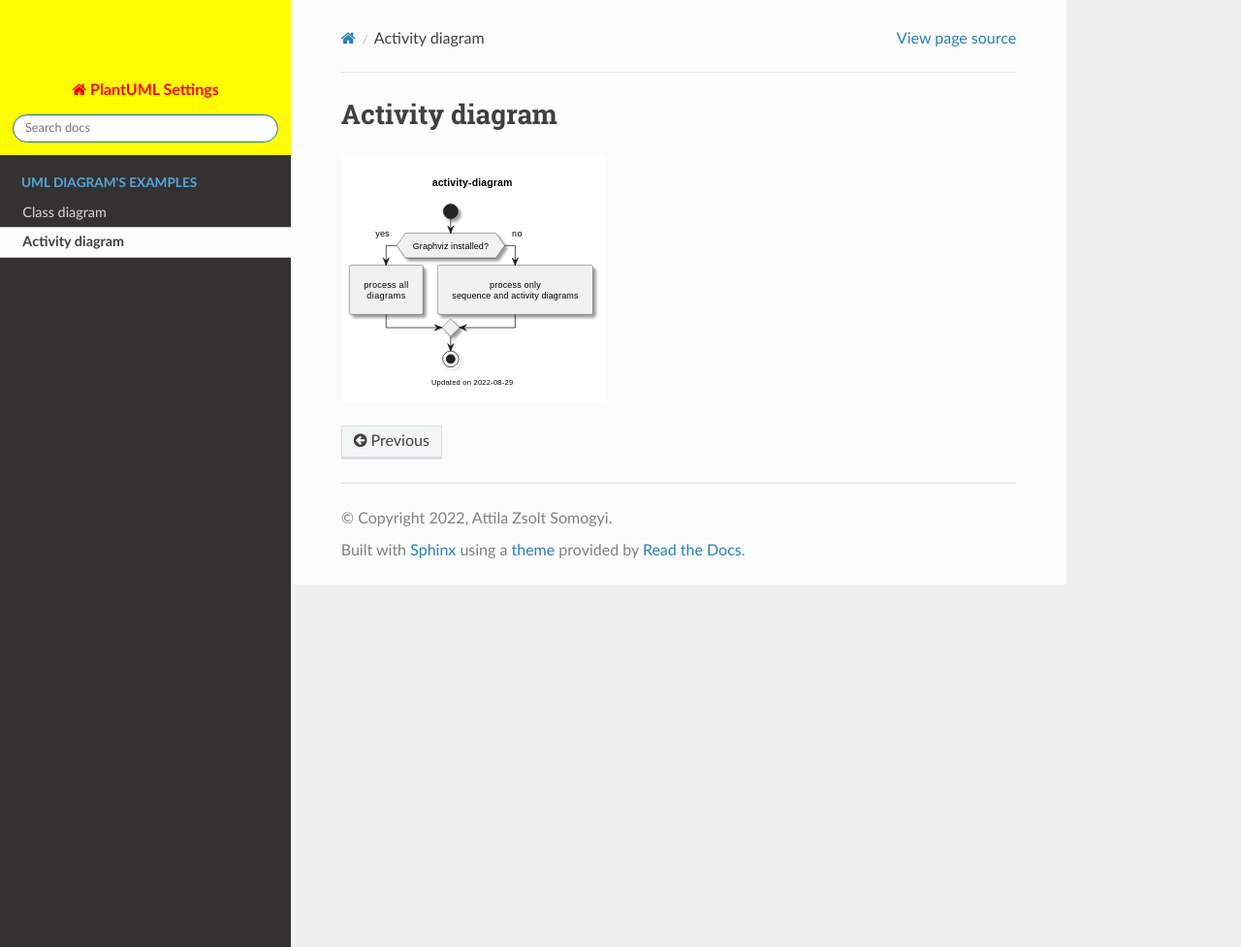
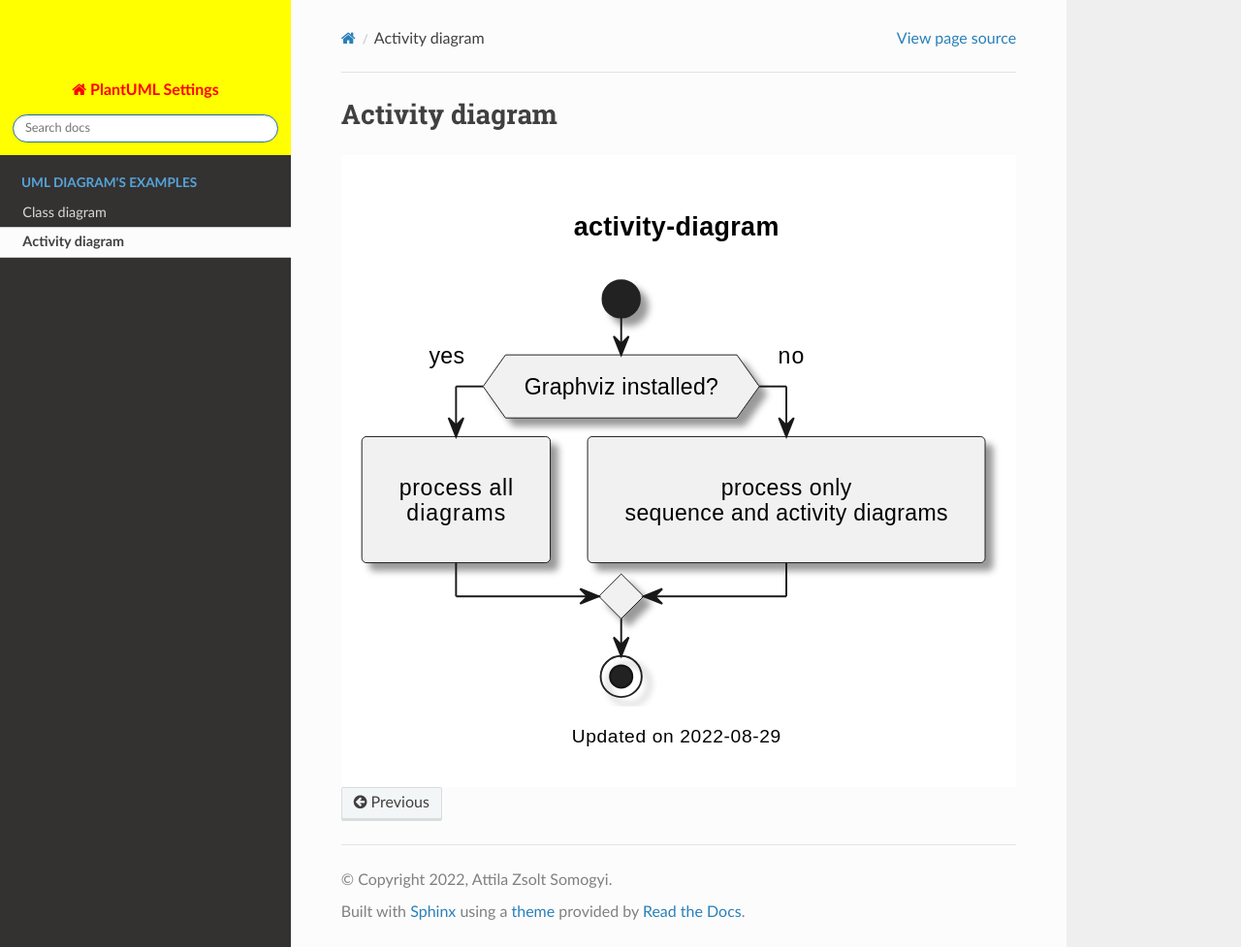
Before and after one commit to attilasomogyi/plantuml-settings, a Sphinx documentation site: the page built from docs/source/activity-diagram.rst, in a window 1280 px wide and 977 px high. Shown: the whole window at 97% size. Built offline with Sphinx 7.4.7 and the Read the Docs theme 2.0.0, drawn with Linux system fonts in a browser that asks for light colours.

Commit message:
docs(diagram): set width and align center

```diff
--- a/docs/source/activity-diagram.rst
+++ b/docs/source/activity-diagram.rst
@@ -2,4 +2,6 @@ Activity diagram
 ================
 
 .. image:: _static/images/activity-diagram.svg
-   :width: 17em
+   :width: 600em
+   :alt: Activity diagram
+   :align: center
--- a/docs/source/class-diagram.rst
+++ b/docs/source/class-diagram.rst
@@ -2,5 +2,6 @@ Class diagram
 ================
 
 .. image:: _static/images/class-diagram.svg
-   :width: 35em
+   :width: 270em
    :alt: class diagram
+   :align: center
```
